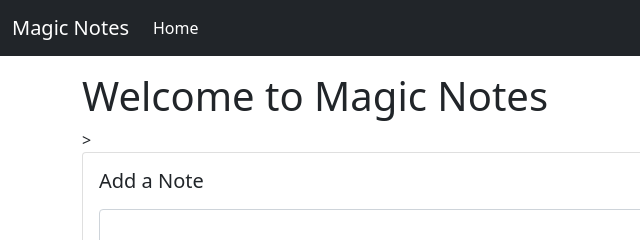
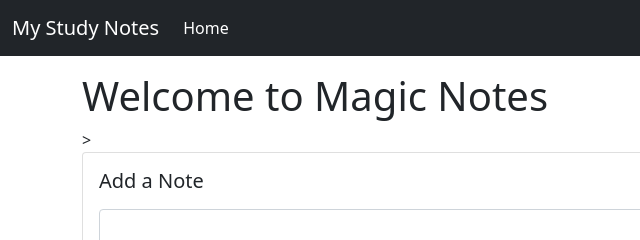
Before and after one commit to shubhi2001/Magic-Notes, a plain HTML site: page MagicNotes/index.html in a window 1280 px wide. Shown: the top 240 px of the page, 0-640 px from the left. Drawn offline with nearby package versions, Linux system fonts and the light colour scheme.

Commit message:
Update index.html

```diff
--- a/MagicNotes/index.html
+++ b/MagicNotes/index.html
@@ -14,7 +14,7 @@
 
     <nav class="navbar navbar-expand-lg navbar-dark bg-dark">
         <div class="container-fluid">
-            <a class="navbar-brand" href="#">Magic Notes</a>
+            <a class="navbar-brand" href="#">My Study Notes</a>
             <button class="navbar-toggler" type="button" data-bs-toggle="collapse"
                 data-bs-target="#navbarSupportedContent" aria-controls="navbarSupportedContent" aria-expanded="false"
                 aria-label="Toggle navigation">
```
